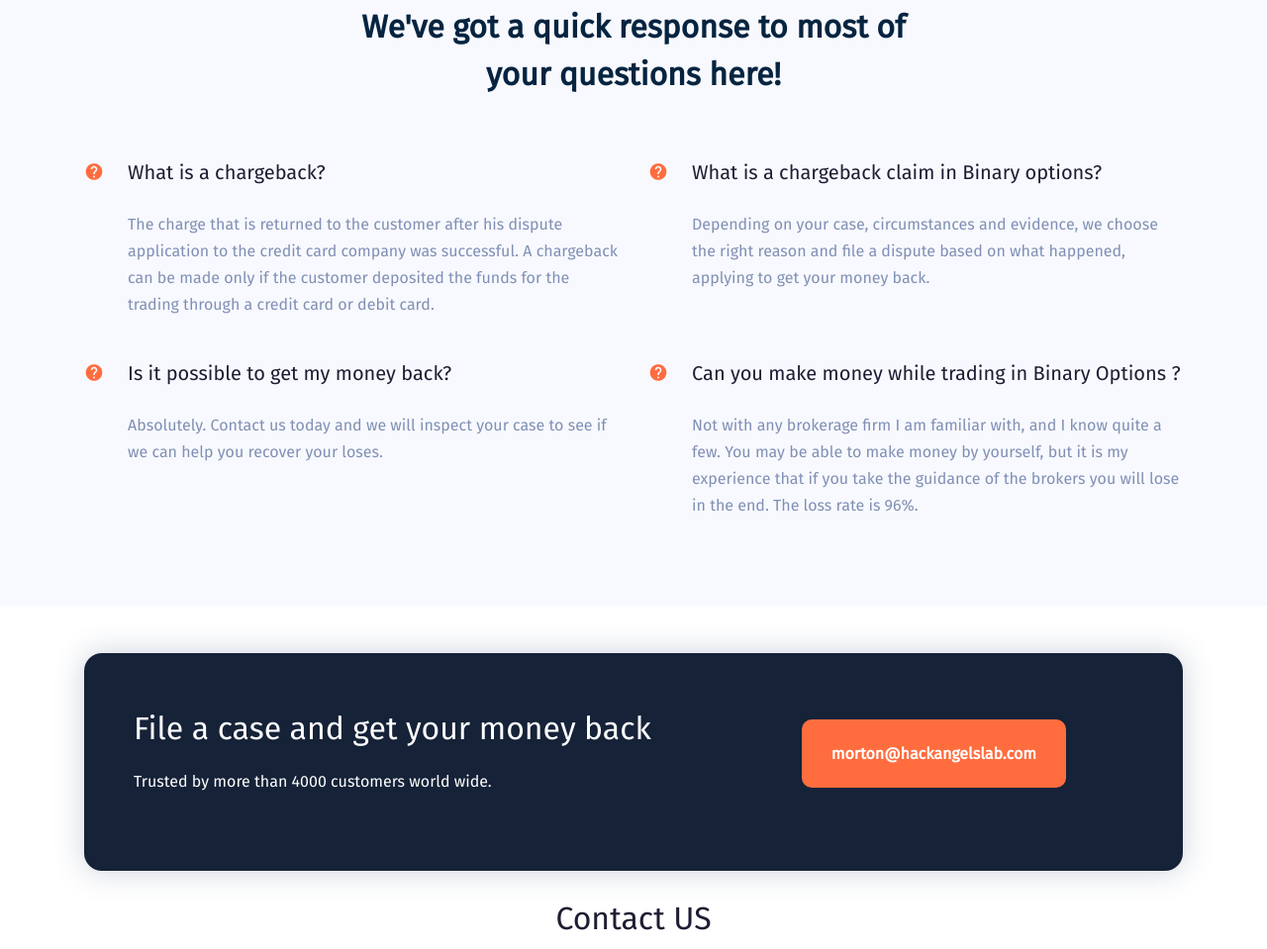
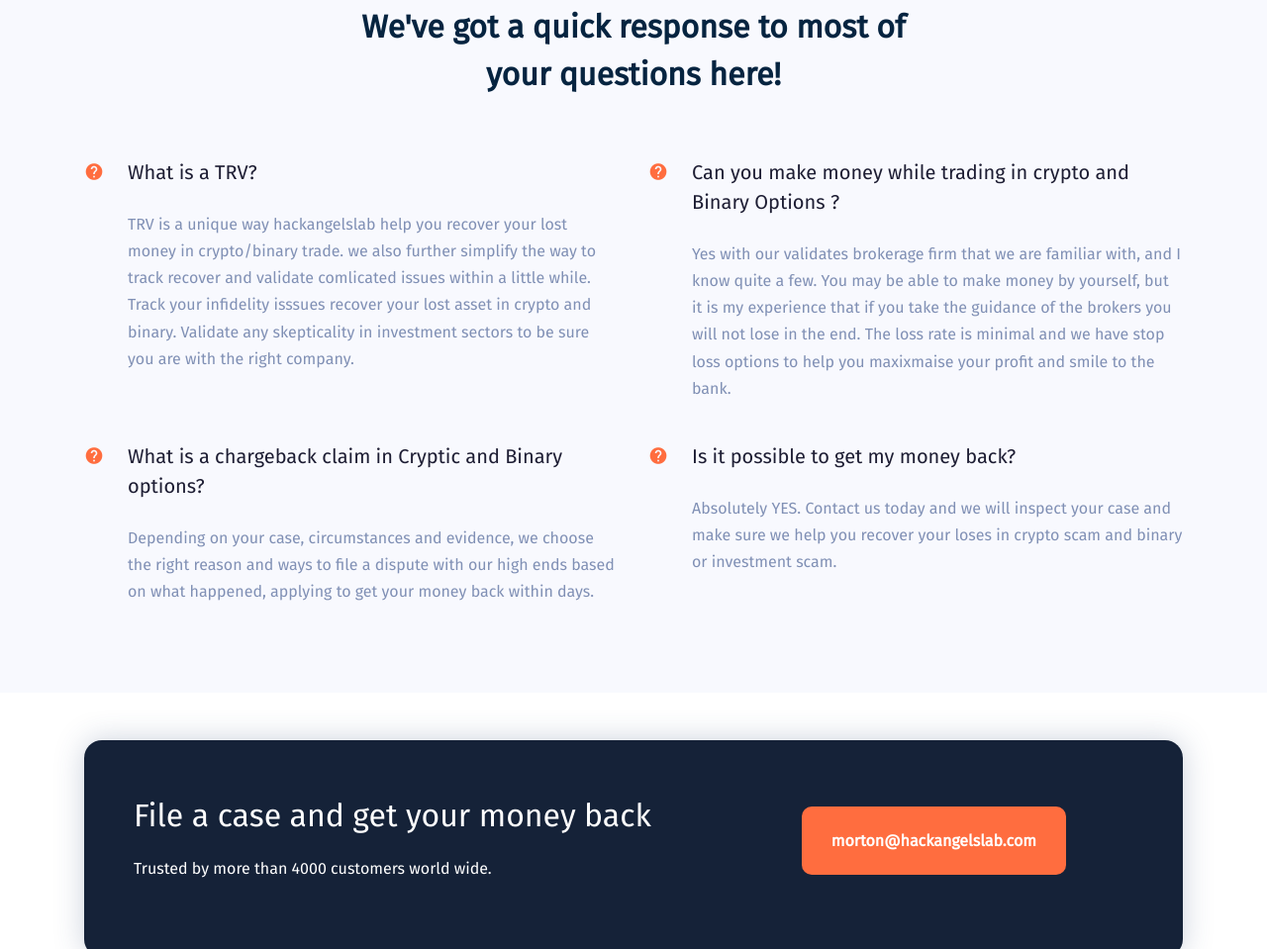
Before and after one commit to Oluwashina/TRV, a plain HTML site: page index.html in a window 1280 px wide. Shown: the part 4332-5291 px from the top of the page at 99% size. Drawn offline with Linux system fonts and the light colour scheme.

Commit message:
faq updated

```diff
--- a/index.html
+++ b/index.html
@@ -494,44 +494,12 @@
                 <i class="mdi mdi-help-circle" style="font-size: 20px; color: #ff6d3f;"></i>
               </div>
               <div class="ml-4">
-                <h5 class="faq-question">What is a chargeback?</h5>
+                <h5 class="faq-question">What is a TRV?</h5>
 
                 <p class="mt-4 faq-answer">
-                  The charge that is returned to the customer after his dispute application to the credit card company was successful.
-A chargeback can be made only if the customer deposited the funds for the trading through a credit card or debit card.
-                </p>
-              </div>
-            </div>
-          </div>
+                  TRV is a unique way hackangelslab help you recover your lost money in crypto/binary trade. we also further simplify the way to track recover and validate comlicated issues within a little while.
 
-          <div class="col-lg-6 mb-4">
-            <div style="display: flex">
-              <div>
-                <i class="mdi mdi-help-circle" style="font-size: 20px; color: #ff6d3f;"></i>
-              </div>
-              <div class="ml-4">
-                <h5 class="faq-question">What is a chargeback claim in Binary options?</h5>
-
-                <p class="mt-4 faq-answer">
-                  Depending on your case, circumstances and evidence, we choose the right reason and file a dispute based on what happened, applying to get your money back.
-                </p>
-              </div>
-            </div>
-          </div>
-        </div>
-
-        <!-- second row for faq -->
-        <div class="row">
-          <div class="col-lg-6 mb-4">
-            <div style="display: flex">
-              <div>
-                <i class="mdi mdi-help-circle" style="font-size: 20px; color: #ff6d3f;"></i>
-              </div>
-              <div class="ml-4">
-                <h5 class="faq-question">Is it possible to get my money back?</h5>
-
-                <p class="mt-4 faq-answer">
-                  Absolutely. Contact us today and we will inspect your case to see if we can help you recover your loses.
+                  Track your infidelity isssues recover your lost asset in crypto and binary. Validate any skepticality in investment sectors to be sure you are with the right company.
                 </p>
               </div>
             </div>
@@ -544,11 +512,44 @@
               </div>
               <div class="ml-4">
                 <h5 class="faq-question">
-                  Can you make money while trading in Binary Options ?</h5>
+                  Can you make money while trading in crypto and Binary Options ?</h5>
 
                 <p class="mt-4 faq-answer">
-                  Not with any brokerage firm I am familiar with, and I know quite a few.
-You may be able to make money by yourself, but it is my experience that if you take the guidance of the brokers you will lose in the end. The loss rate is 96%.
+                  Yes with our validates brokerage firm that we are familiar with, and I know quite a few. You may be able to make money by yourself, but it is my experience that if you take the guidance of the brokers you will not lose in the end. The loss rate is minimal and we have stop loss options to help you maxixmaise your profit and smile to the bank.
+                </p>
+              </div>
+            </div>
+          </div>
+
+        </div>
+
+        <!-- second row for faq -->
+        <div class="row">
+          <div class="col-lg-6 mb-4">
+            <div style="display: flex">
+              <div>
+                <i class="mdi mdi-help-circle" style="font-size: 20px; color: #ff6d3f;"></i>
+              </div>
+              <div class="ml-4">
+                <h5 class="faq-question">What is a chargeback claim in Cryptic and Binary options?</h5>
+
+                <p class="mt-4 faq-answer">
+                  Depending on your case, circumstances and evidence, we choose the right reason and ways to file a dispute with our high ends based on what happened, applying to get your money back within days.
+                </p>
+              </div>
+            </div>
+          </div>
+
+          <div class="col-lg-6 mb-4">
+            <div style="display: flex">
+              <div>
+                <i class="mdi mdi-help-circle" style="font-size: 20px; color: #ff6d3f;"></i>
+              </div>
+              <div class="ml-4">
+                <h5 class="faq-question">Is it possible to get my money back?</h5>
+
+                <p class="mt-4 faq-answer">
+                  Absolutely YES. Contact us today and we will inspect your case and make sure we help you recover your loses in crypto scam and binary or investment scam.
                 </p>
               </div>
             </div>
```
